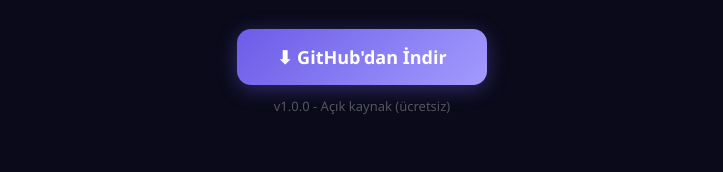
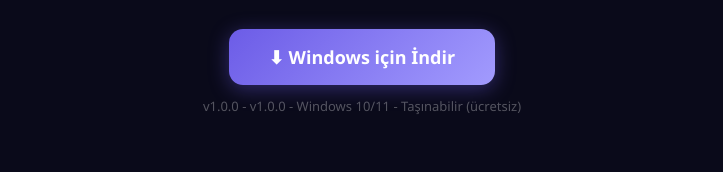
Before and after one commit to kiliktugra-eng/pomodoro_focus, an Electron app: page docs/index.html in a window 1024 px wide. Shown: the part 222-394 px from the top of the page, without its empty margins (150-873 px from the left). Drawn offline with Linux system fonts and the light colour scheme.

Commit message:
guncelleme

```diff
--- a/docs/index.html
+++ b/docs/index.html
@@ -90,8 +90,8 @@
   <div class="hero">
     <h1>Pomodoro Focus</h1>
     <p>Ders çalışma ve mola sürelerini yönet,<br>doğa sesleriyle odaklan, istatistiklerini takip et.</p>
-    <a class="btn-download" href="https://github.com/kiliktugra-eng/pomodoro_focus" target="_blank">&#11015; GitHub'dan İndir</a>
-    <div class="version">v1.0.0 - Açık kaynak (ücretsiz)</div>
+    <a class="btn-download" href="https://github.com/kiliktugra-eng/pomodoro_focus/releases/latest/download/pomodoro-focus-1.0.0.zip" target="_blank">&#11015; Windows için İndir</a>
+    <div class="version">v1.0.0 - v1.0.0 - Windows 10/11 - Taşınabilir (ücretsiz)</div>
   </div>
 
   <div class="features">
--- a/package.json
+++ b/package.json
@@ -5,7 +5,7 @@
   "main": "main.js",
   "scripts": {
     "start": "electron .",
-    "build": "electron-packager . \"Pomodoro Focus\" --platform=win32 --arch=x64 --out=dist --overwrite --no-prune"
+    "build": "electron-packager . \"Pomodoro Focus\" --platform=win32 --arch=x64 --out=dist --overwrite --no-prune --no-app-copyright --no-app-version"
   },
   "author": "Tugra10.10",
   "license": "MIT",
```
